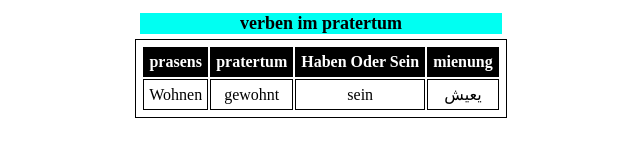
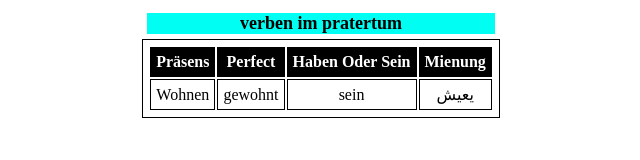
Before and after one commit to yoyo-ui/Deutsch, a plain HTML site: page index.html in a window 1280 px wide. Shown: the whole page, without its empty margins (319-959 px from the left). Drawn offline with Linux system fonts and the light colour scheme.

Commit message:
Update index.html

```diff
--- a/index.html
+++ b/index.html
@@ -42,10 +42,10 @@
     <table>
         <caption>verben im pratertum</caption>
         <thead>
-            <th>prasens</th>
-            <th>pratertum</th>
+            <th>Präsens</th>
+            <th>Perfect</th>
             <th>Haben Oder Sein</th>
-            <th>mienung</th>
+            <th>Mienung</th>
         </thead>
         <tbody>
             <tr>
```
